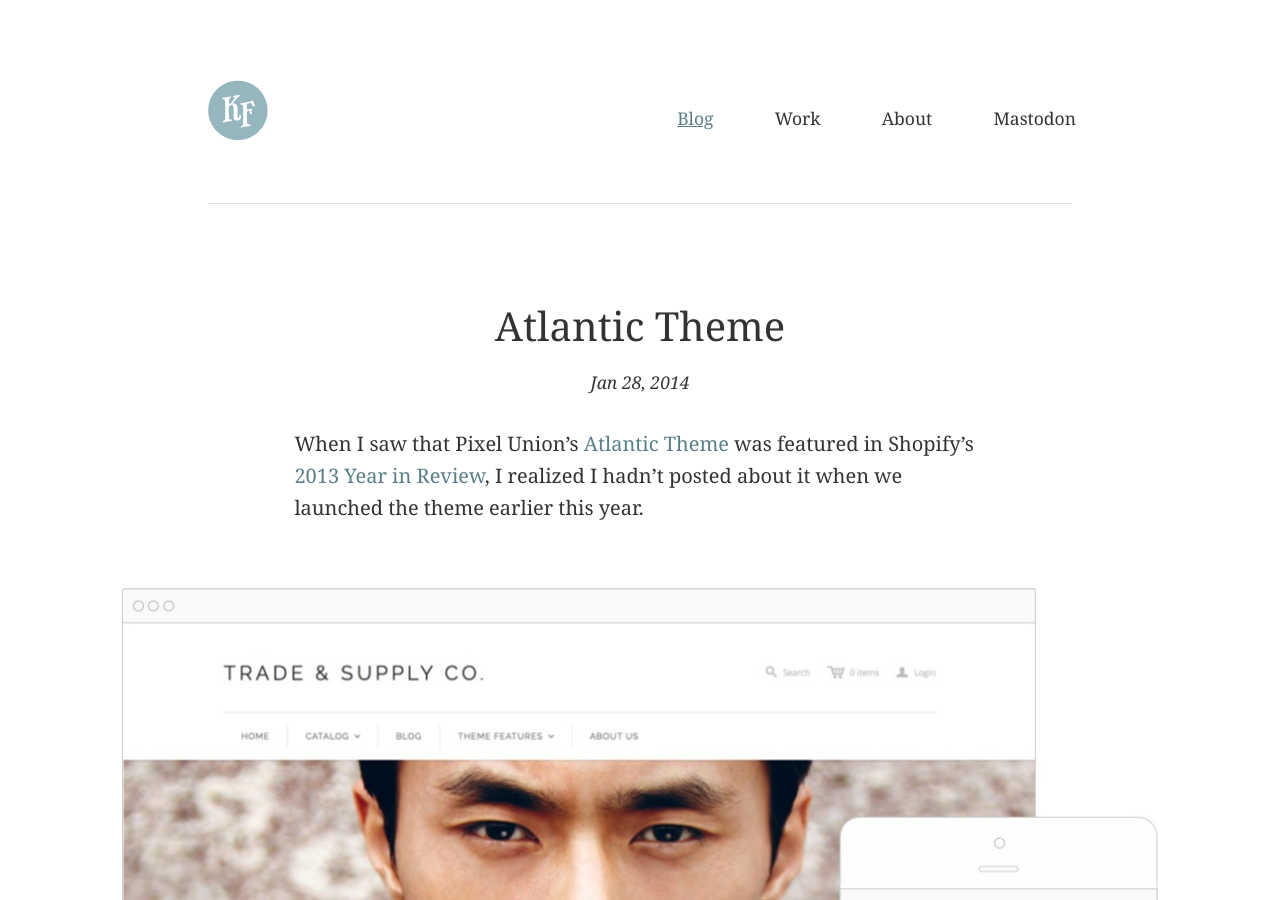
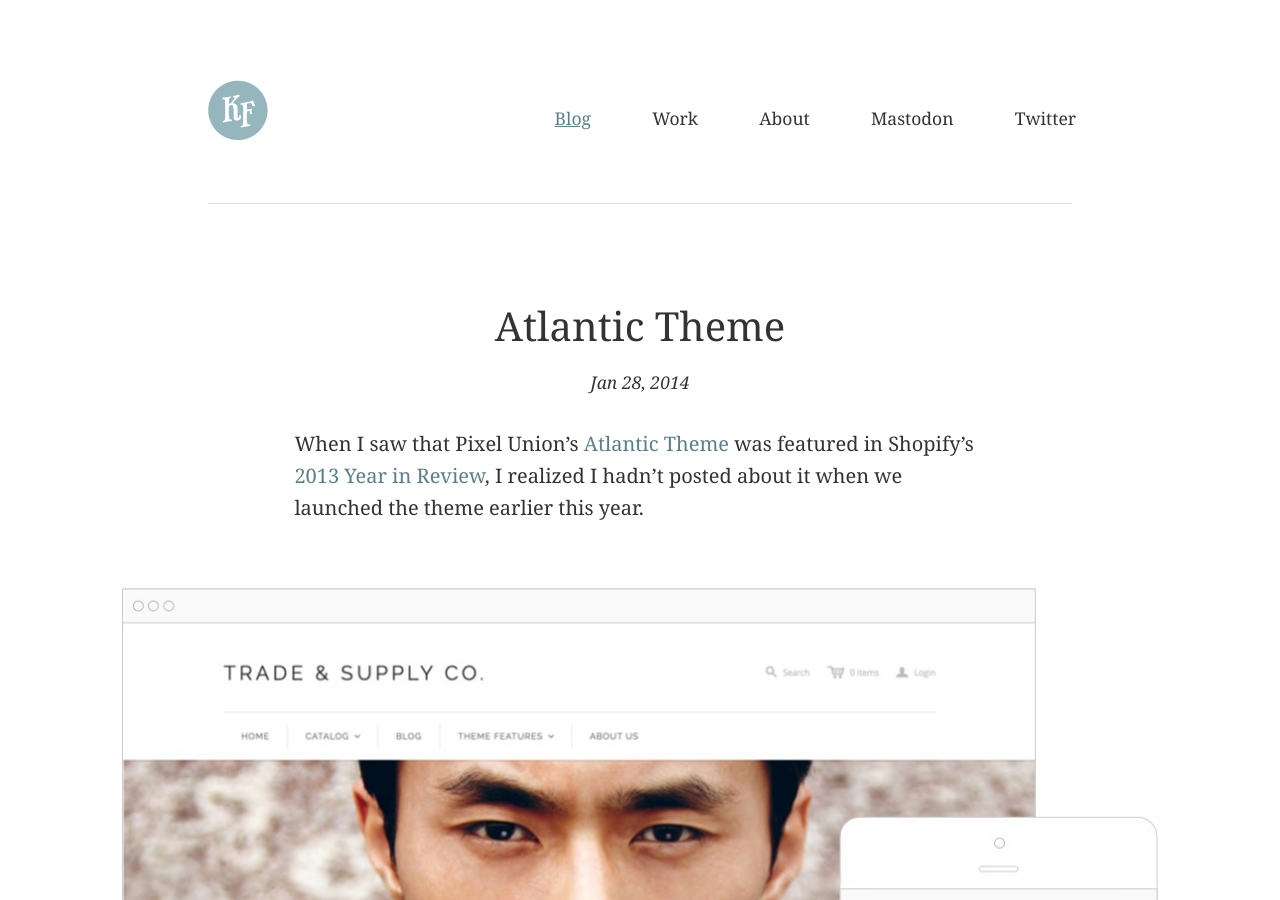
Before and after one commit to kevinfinlayson/kevinfinlayson.com, a Jekyll site: the page built from index.html, in a window 1280 px wide and 900 px high. Built offline with Jekyll 4.4.1, drawn with Linux system fonts in a browser that asks for light colours; nearby versions of some CDN libraries; the list of posts is cut into pages by our own code; comment, search, counter and statistics services are not loaded.

Commit message:
added twitter back to header

```diff
--- a/_includes/header.html
+++ b/_includes/header.html
@@ -7,6 +7,7 @@
    <a href="http://dustandmold.net" title="Work">Work</a>
    <a href="/about/" title="About" class="about">About</a>
    <a rel="me" title="Mastodon" href="https://indieweb.social/@kevinfinlayson">Mastodon</a>
+   <a href="http://twitter.com/kevinfinlayson"  title="Twitter">Twitter</a>
   </nav><!-- navigation -->
 
 </header><!-- end of banner -->
```
